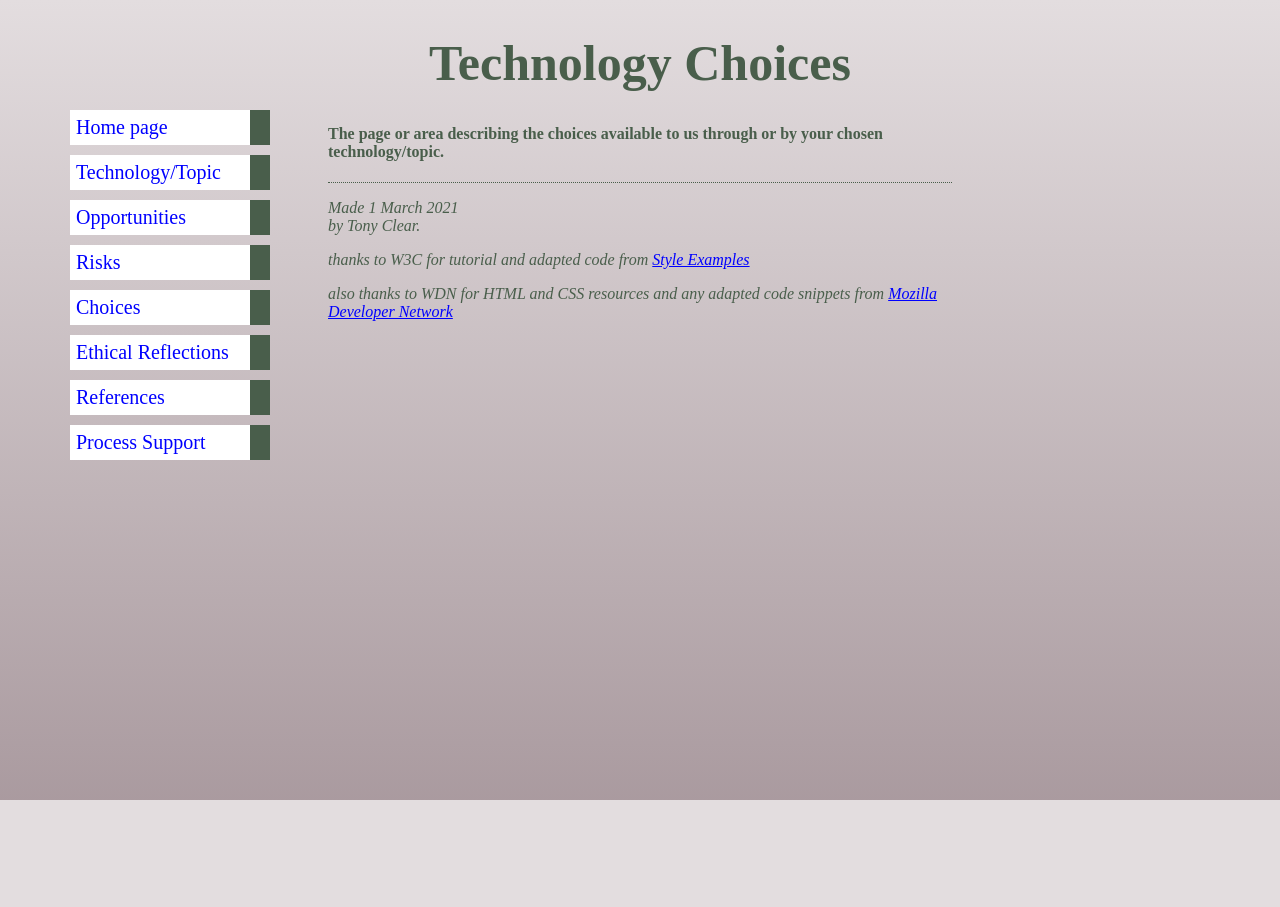
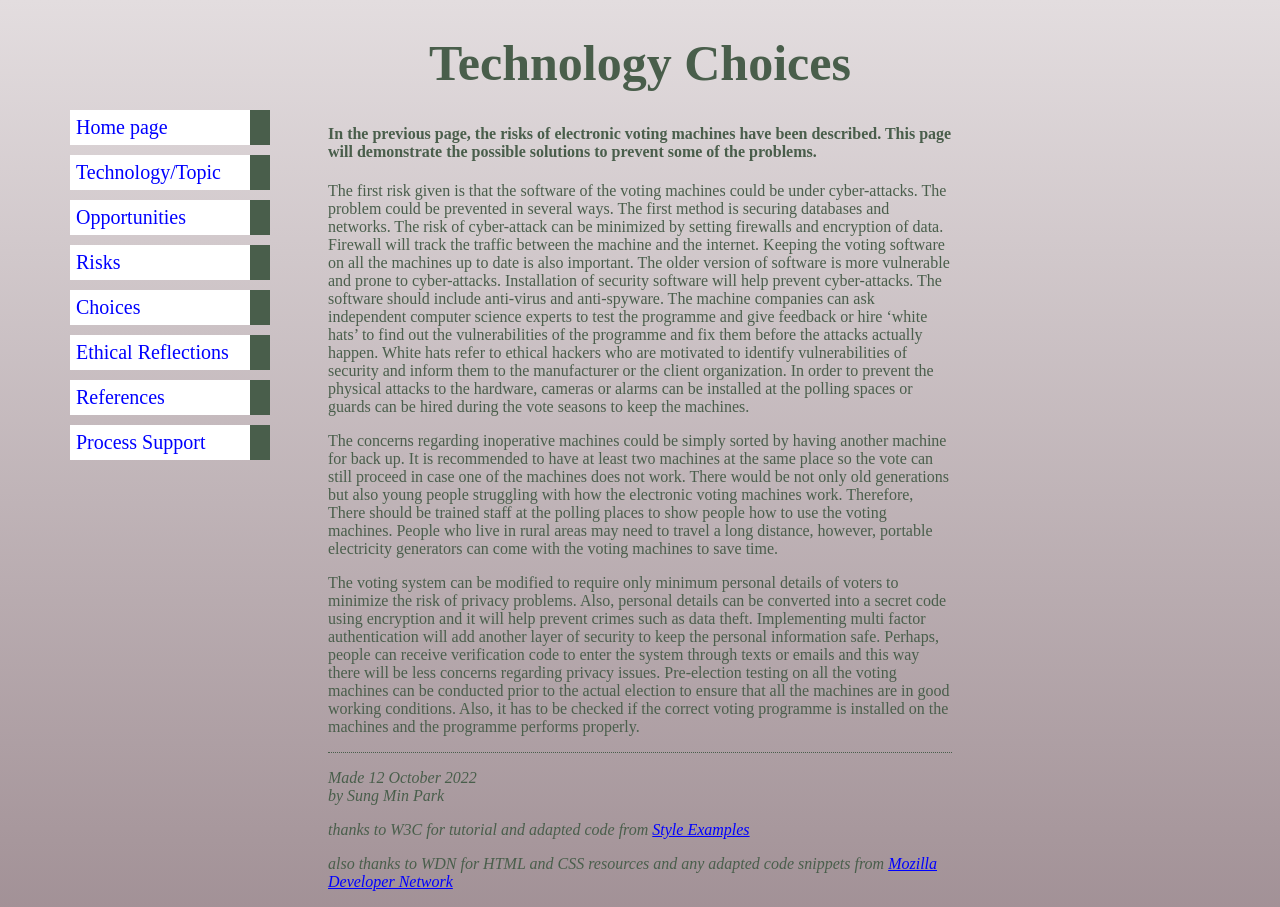
Before and after one commit to SungPark73/COMP501_5010, a plain HTML site: page Misc/choices.html in a window 1280 px wide. Before the commit the page ends 800 px from the top, so only its background shows below. Drawn offline with Linux system fonts and the light colour scheme.

Commit message:
choices and risks update

```diff
--- a/Misc/choices.html
+++ b/Misc/choices.html
@@ -23,11 +23,53 @@
 <h1 id="myHeader">Technology Choices</h1>
 
 
-</ul><h4><p>The page or area describing the choices available to us through or by your chosen technology/topic.<p></h4>
+</ul><h4><p>In the previous page, the risks of electronic voting machines have been
+  described. This page will demonstrate the possible solutions to prevent
+  some of the problems.<p></h4>
+<p>The first risk given is that the software of the voting machines could
+  be under cyber-attacks. The problem could be prevented in several
+  ways. The first method is securing databases and networks. The risk of
+  cyber-attack can be minimized by setting firewalls and encryption of
+  data. Firewall will track the traffic between the machine and the internet.
+  Keeping the voting software on all the machines up to date is also
+  important. The older version of software is more vulnerable and prone
+  to cyber-attacks. Installation of security software will help prevent
+  cyber-attacks. The software should include anti-virus and anti-spyware.
+  The machine companies can ask independent computer science experts
+  to test the programme and give feedback or hire ‘white hats’ to find
+  out the vulnerabilities of the programme and fix them before the
+  attacks actually happen. White hats refer to ethical hackers who are
+  motivated to identify vulnerabilities of security and inform them to the
+  manufacturer or the client organization. In order to prevent the physical
+  attacks to the hardware, cameras or alarms can be installed at the
+  polling spaces or guards can be hired during the vote seasons to keep
+  the machines.</p>
+<p>The concerns regarding inoperative machines could be simply sorted
+    by having another machine for back up. It is recommended to have at
+    least two machines at the same place so the vote can still proceed in
+    case one of the machines does not work. There would be not only old
+    generations but also young people struggling with how the electronic
+    voting machines work. Therefore, There should be trained staff at the
+    polling places to show people how to use the voting machines. People
+    who live in rural areas may need to travel a long distance, however,
+    portable electricity generators can come with the voting machines to
+    save time.</p>
+<p>The voting system can be modified to require only minimum personal
+      details of voters to minimize the risk of privacy problems. Also, personal
+      details can be converted into a secret code using encryption and it will
+      help prevent crimes such as data theft. Implementing multi factor
+      authentication will add another layer of security to keep the personal
+      information safe. Perhaps, people can receive verification code to enter
+      the system through texts or emails and this way there will be less
+      concerns regarding privacy issues. Pre-election testing on all the voting
+      machines can be conducted prior to the actual election to ensure that
+      all the machines are in good working conditions. Also, it has to be
+      checked if the correct voting programme is installed on the machines
+      and the programme performs properly.</p>
 
 <!-- Sign and date the page, it's only polite! -->
-<address>Made 1 March 2021<br>
-  by Tony Clear.</address>
+<address>Made 12 October 2022<br>
+  by Sung Min Park</address>
 
 <p><em>thanks to W3C for tutorial and adapted code from <a href="https://www.w3.org/Style/Examples/011/firstcss.en.html">Style Examples</a></p></em>
 <p><em>also thanks to WDN for HTML and CSS resources and any adapted code snippets from <a href= "https://developer.mozilla.org/en-US/docs/Web">Mozilla Developer Network</a></p></em
```
Also changed, not shown: Misc/risks.html (+5 -4 lines).
